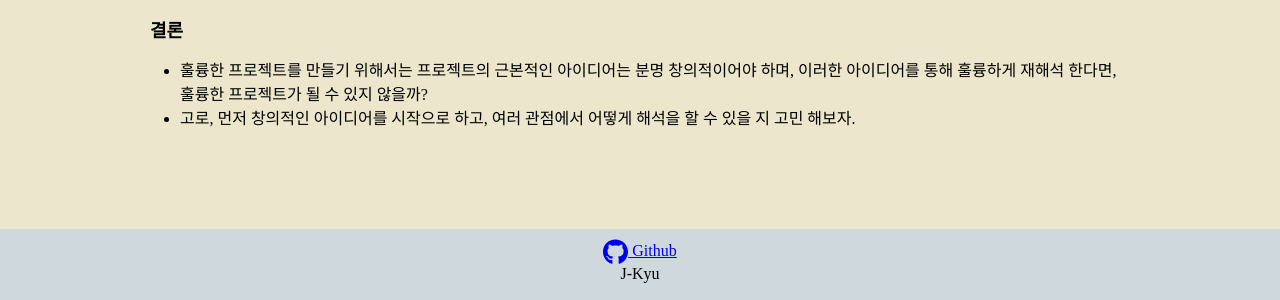
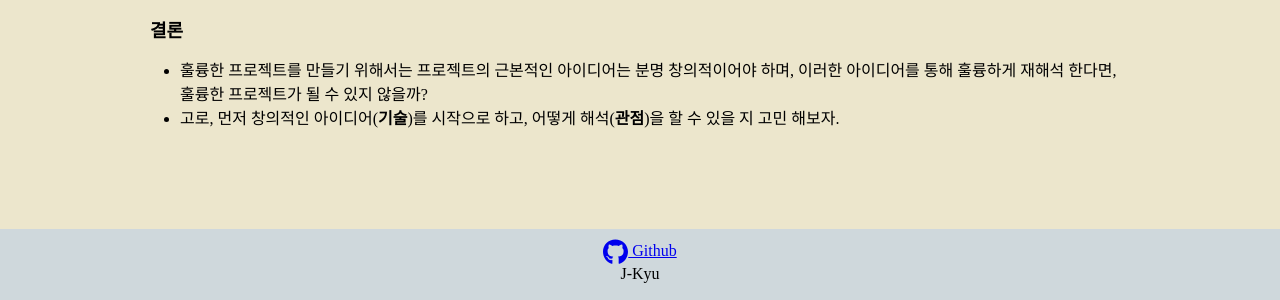
Before and after one commit to J-Kyu/J-Kyu.github.io, a Jekyll site: the page built from _posts/2020-07-17-Daily Thoughts.md, in a window 1280 px wide and 900 px high, scrolled down 662 px. Shown: the part 561-861 px from the top of the window. Built offline with Jekyll 4.4.1, drawn with Linux system fonts in a browser that asks for light colours.

Commit message:
Daily Thoughts

```diff
--- a/_posts/2020-07-17-Daily Thoughts.md
+++ b/_posts/2020-07-17-Daily Thoughts.md
@@ -35,4 +35,4 @@ tags: [Game, Creativity]
 ### 결론
 
 * 훌륭한 프로젝트를 만들기 위해서는 프로젝트의 근본적인 아이디어는 분명 창의적이어야 하며, 이러한 아이디어를 통해 훌륭하게 재해석 한다면, 훌륭한 프로젝트가 될 수 있지 않을까?
-* 고로, 먼저 창의적인 아이디어를 시작으로 하고, 여러 관점에서 어떻게 해석을 할 수 있을 지 고민 해보자.
+* 고로, 먼저 창의적인 아이디어(**기술**)를 시작으로 하고, 어떻게 해석(**관점**)을 할 수 있을 지 고민 해보자.
```
